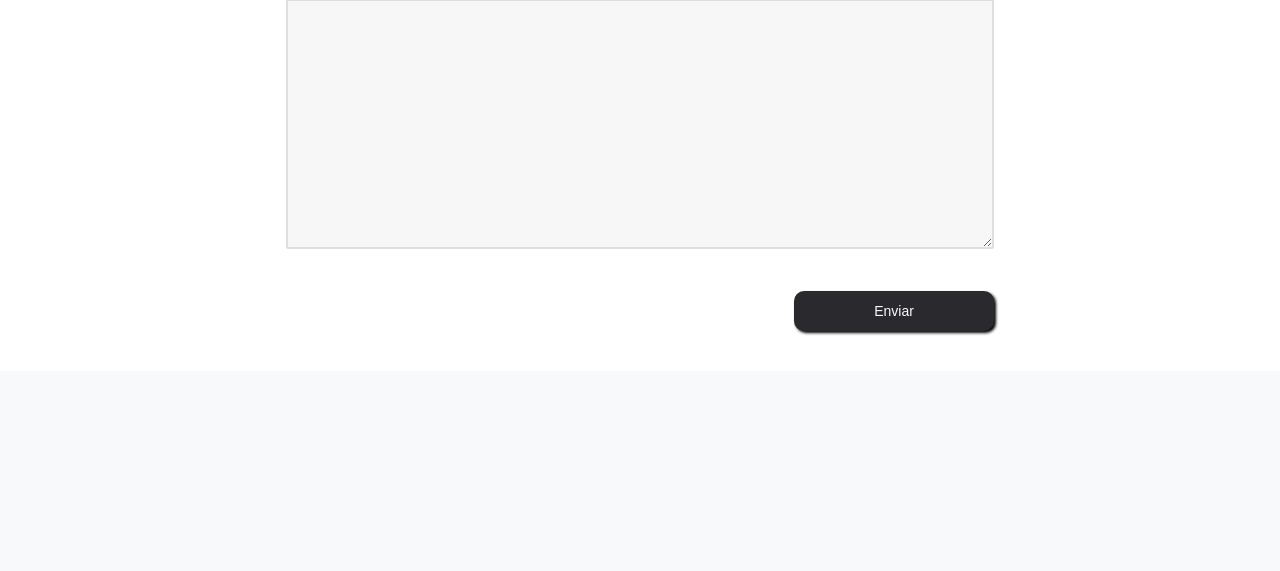
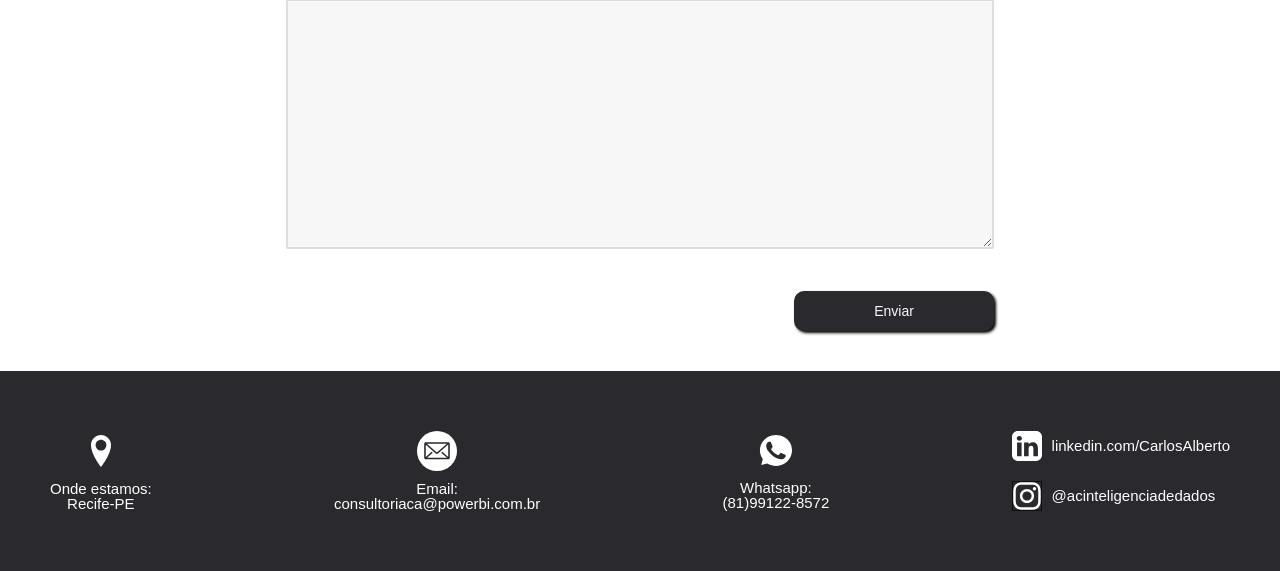
Before and after one commit to ceciliaoliveira-s/ConsultoriaCA, a PHP site: page / in a window 1280 px wide. Shown: the part 3121-3692 px from the top of the page. Before the commit the page ends 3456 px from the top, so only its background shows below. Run offline with PHP 8.4, Linux system fonts and the light colour scheme; some web fonts are replaced.

Commit message:
Creates footer

```diff
--- a/css/style.css
+++ b/css/style.css
@@ -318,3 +318,41 @@ header nav ul li a:hover {
     width: 20rem;
     box-shadow: 2px 2px 3px #000;
 }
+
+footer {
+    display: flex;
+    justify-content: space-between;
+    align-items: center;
+    padding: 6rem 5rem;
+    background-color: #2a2a2e;
+    color: #fff;
+}
+
+footer .location,
+footer .email,
+footer .whatsapp {
+    display: flex;
+    flex-direction: column;
+    align-items: center;
+}
+
+footer .location img,
+footer .email img,
+footer .whatsapp img{
+    width: 4rem;
+    margin-bottom: 1rem;
+}
+
+footer .social .linkedin {
+    margin-bottom: 2rem;
+}
+
+footer .social div {
+    display: flex;
+    align-items: center;
+}
+
+footer .social div img {
+    width: 3rem;
+    margin-right: 1rem;
+}
--- a/index.html
+++ b/index.html
@@ -182,6 +182,33 @@
             </div>
         </div>
     </form>
+    <footer>
+        <div class="location">
+            <img src="img/location.svg" alt="Localização">
+            <p>Onde estamos:</p>
+            <p>Recife-PE</p>
+        </div>
+        <div class="email">
+            <img src="img/email.svg" alt="Email">
+            <p>Email:</p>
+            <p>consultoriaca@powerbi.com.br</p>
+        </div>
+        <div class="whatsapp">
+            <img src="img/whatsapp.svg" alt="whatsapp">
+            <p>Whatsapp:</p>
+            <p>(81)99122-8572</p>
+        </div>
+        <div class="social">
+            <div class="linkedin">
+                <img src="img/linkedin.svg" alt="Linkedin">
+                <p>linkedin.com/CarlosAlberto</p>
+            </div>
+            <div>
+                <img src="img/instagram.svg" alt="Instagram">
+                <p>@acinteligenciadedados</p>
+            </div>
+        </div>
+    </footer>
     <script src="js/menu.js"></script>
 </body>
 </html>
```
